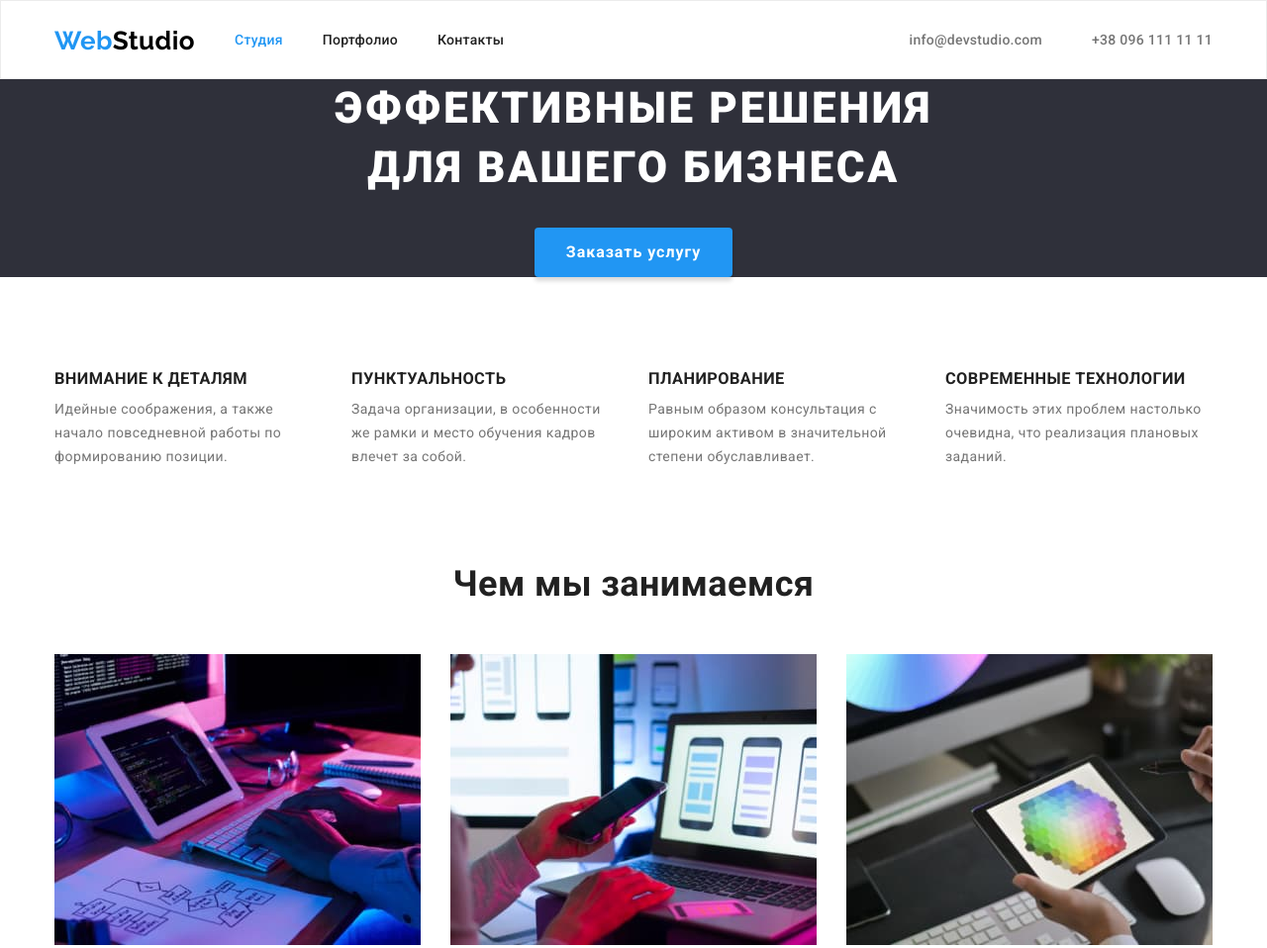
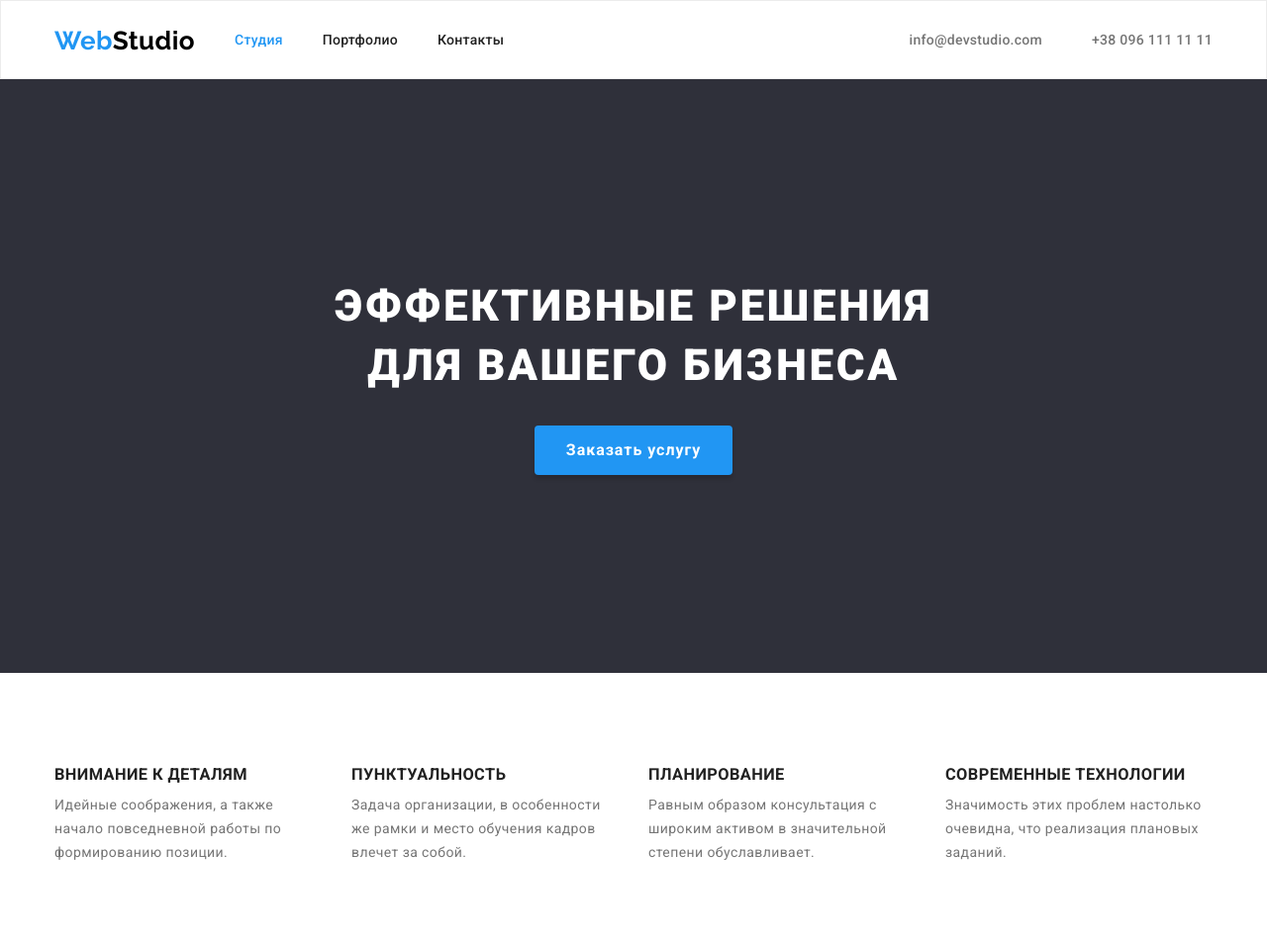
Before and after one commit to Arthurosh/goit-markup-hw-03, a plain HTML site: page index.html in a window 1280 px wide. Shown: the top 958 px of the page at 99% size. Drawn offline with nearby package versions, Linux system fonts and the light colour scheme.

Commit message:
Виправляє висоту секції герой

```diff
--- a/css/styles.css
+++ b/css/styles.css
@@ -162,6 +162,7 @@ img {
 }
 
 .hero-title {
+	padding-top: 200px;
 	margin-bottom: 30px;
 
 	color: var(--white-color);
@@ -198,6 +199,10 @@ img {
 .button.primary {
 	color: var(--white-color);
 	background-color: var(--accent-color);
+}
+
+.hero-button {
+	padding-bottom: 200px;
 }
 
 .hero-button .primary:hover,
```
